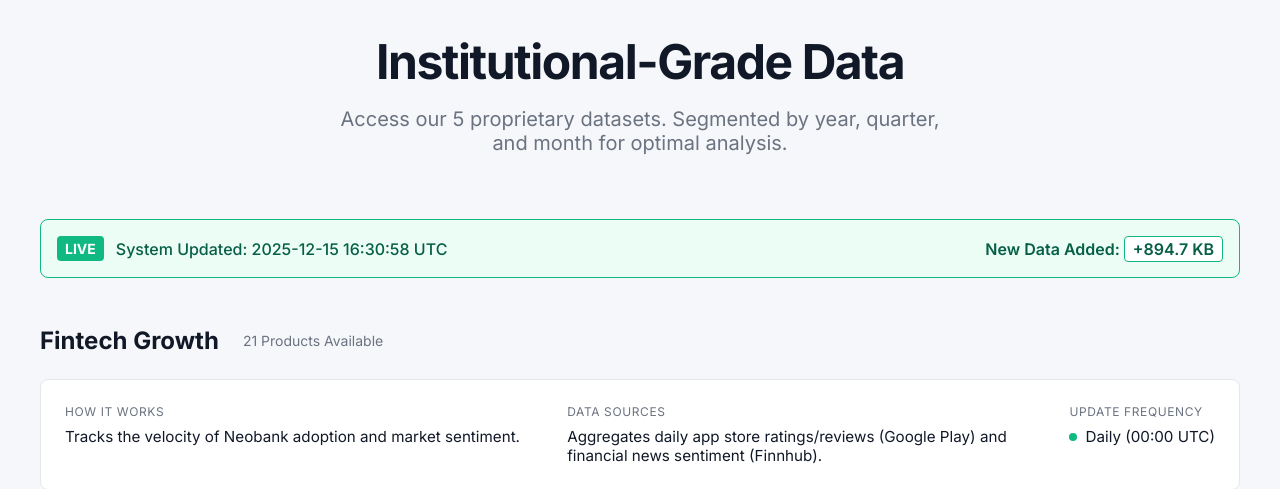
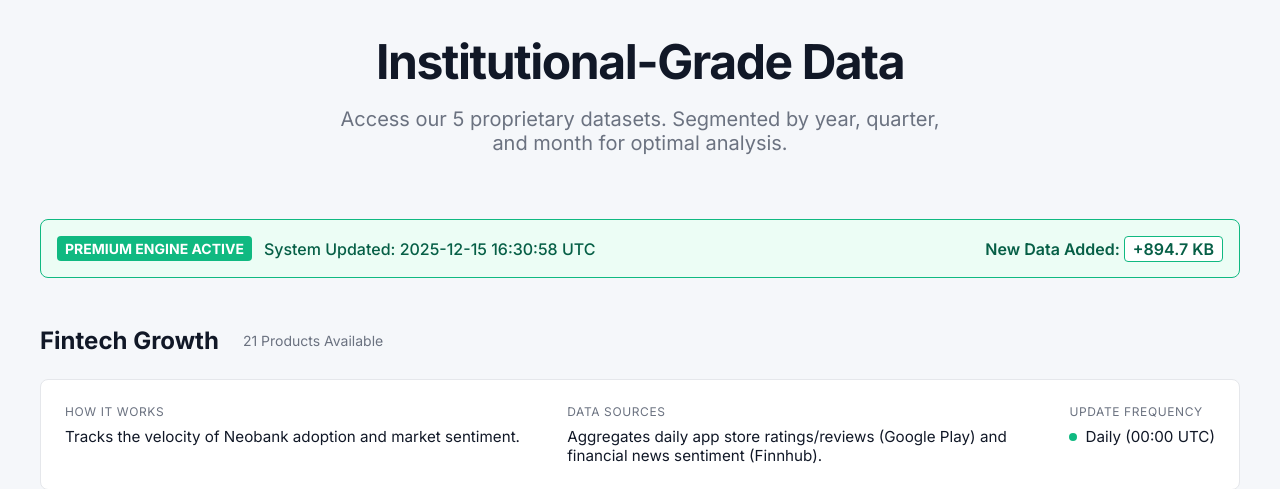
Before and after one commit to Nhughes09/replit, a FastAPI app: page / in a window 1280 px wide. Shown: the part 57-546 px from the top of the page. Run offline with FastAPI, Linux system fonts and the light colour scheme.

Commit message:
Force rebuild: Update status banner to Premium Engine Active

```diff
--- a/templates/index.html
+++ b/templates/index.html
@@ -193,7 +193,7 @@
             <div style="display: flex; align-items: center; gap: 0.75rem;">
                 <div
                     style="background: #10B981; color: white; padding: 0.25rem 0.5rem; border-radius: 4px; font-weight: 700; font-size: 0.875rem;">
-                    LIVE</div>
+                    PREMIUM ENGINE ACTIVE</div>
                 <div style="color: #065F46; font-weight: 500;">System Updated: {{ system_status.last_update }}</div>
             </div>
             <div style="color: #065F46; font-weight: 600;">
```
